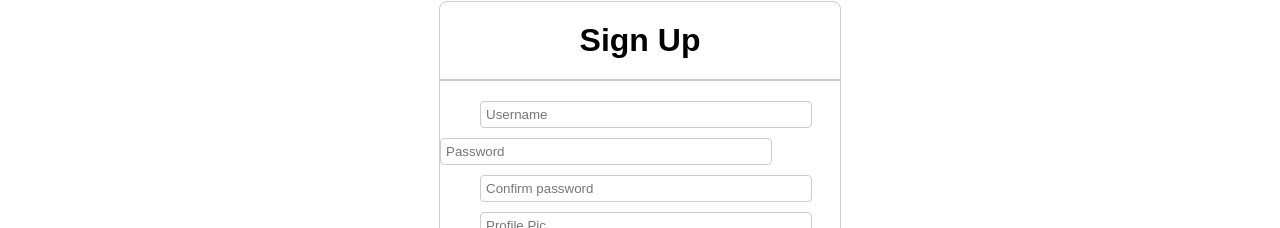
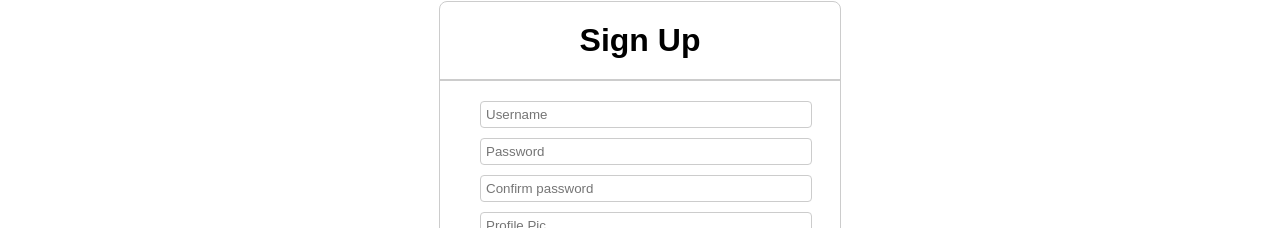
Before and after one commit to neerajraja/dawgspot, a React (Create React App) app: page /signup in a window 1280 px wide. Shown: the part 159-387 px from the top of the page. Built offline with nearby package versions, Linux system fonts and the light colour scheme.

Commit message:
Fix alignment of Password box

```diff
--- a/src/login/Login.css
+++ b/src/login/Login.css
@@ -55,6 +55,6 @@
     width: 250px;
 }
 
-#password {
+#login-password-box {
     margin-left: 0px;
 }
--- a/src/login/Login.jsx
+++ b/src/login/Login.jsx
@@ -6,9 +6,9 @@ function Login() {
         <div id="login-container" className="container">
             <h1 id="login-header">Login</h1>
             <form>
-                <input id="username" type="text" placeholder="Username..." className="input-box" />
+                <input id="login-username-box" type="text" placeholder="Username..." className="input-box" />
                 <br />
-                <input id="password" type="password" placeholder="Password..." className="input-box" />
+                <input id="login-password-box" type="password" placeholder="Password..." className="input-box" />
                 <div className="login-buttons">
                     <button className="generic-button" id="signup-button">Sign Up</button>
                     <button className="generic-button" id="login-button">Login</button>
```
